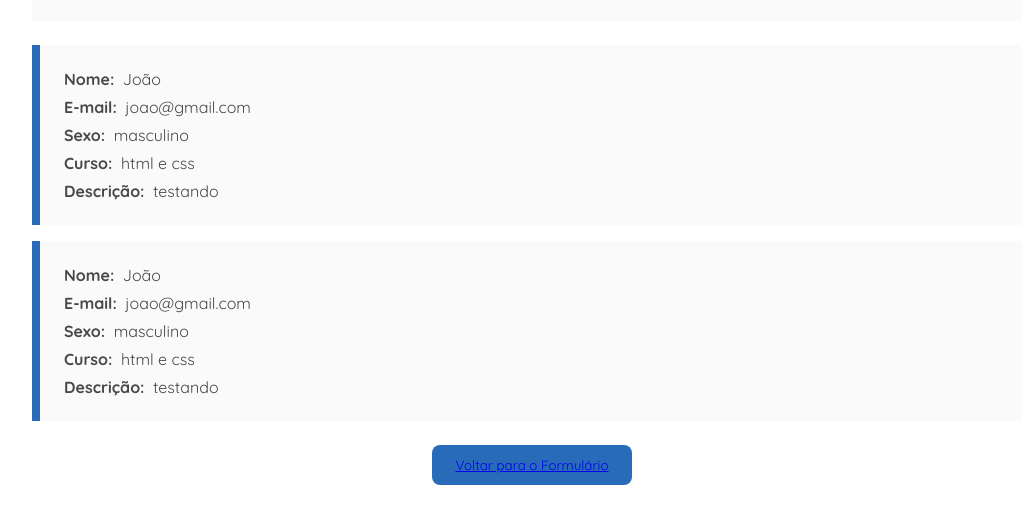
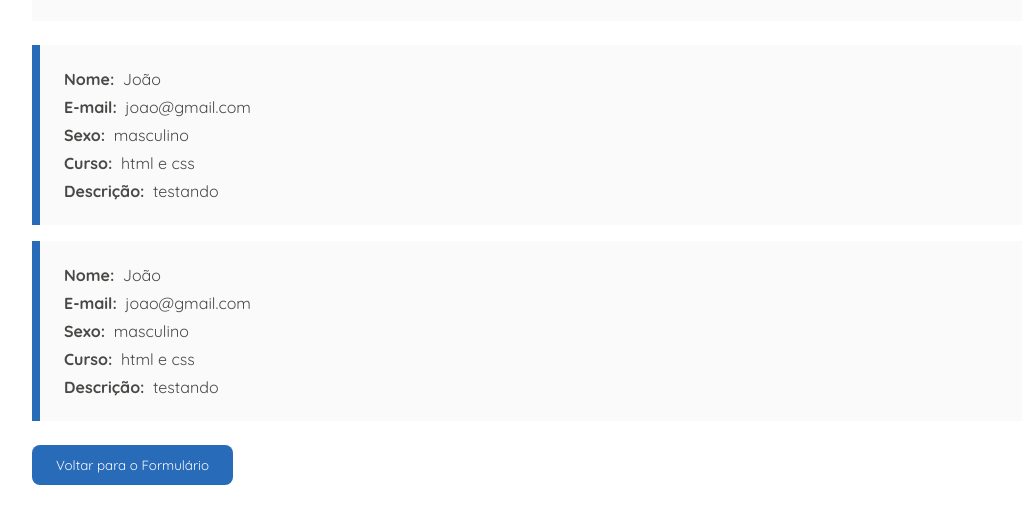
Before and after one commit to MatheusLBatista/enrollment-form, a website built with Vite: page data.html in a window 1280 px wide. Shown: the part 175-698 px from the top of the page, without its empty margins (108-1130 px from the left). Built offline with nearby package versions, Linux system fonts and the light colour scheme.

Commit message:
implementing styling of the data page

```diff
--- a/data.html
+++ b/data.html
@@ -41,11 +41,11 @@
             </div>
         </div>
 
-        <div>
-            <button type="submit"><a href="index.html">Voltar para o Formulário</a></button>
+        <div class="button-form">
+            <button type="submit"><a href="index.html" class="button-link">Voltar para o Formulário</a></button>
         </div>
+    </div>
 
-        <script type="module" src="/src/data.ts"></script>
-    </div>
+    <script type="module" src="/src/data.ts"></script>
 </body>
 </html>
--- a/src/style.css
+++ b/src/style.css
@@ -166,3 +166,16 @@ body.dark-mode .input-section textarea {
 .container-data {
   gap: 16px;
 }
+
+.button-form {
+  display: flex;
+  justify-content: flex-start;
+  max-width: 1000px;
+  width: 100%;
+  margin: 0 auto;
+}
+
+.button-link {
+  text-decoration: none;
+  color: #FBFCFF;
+}
```
